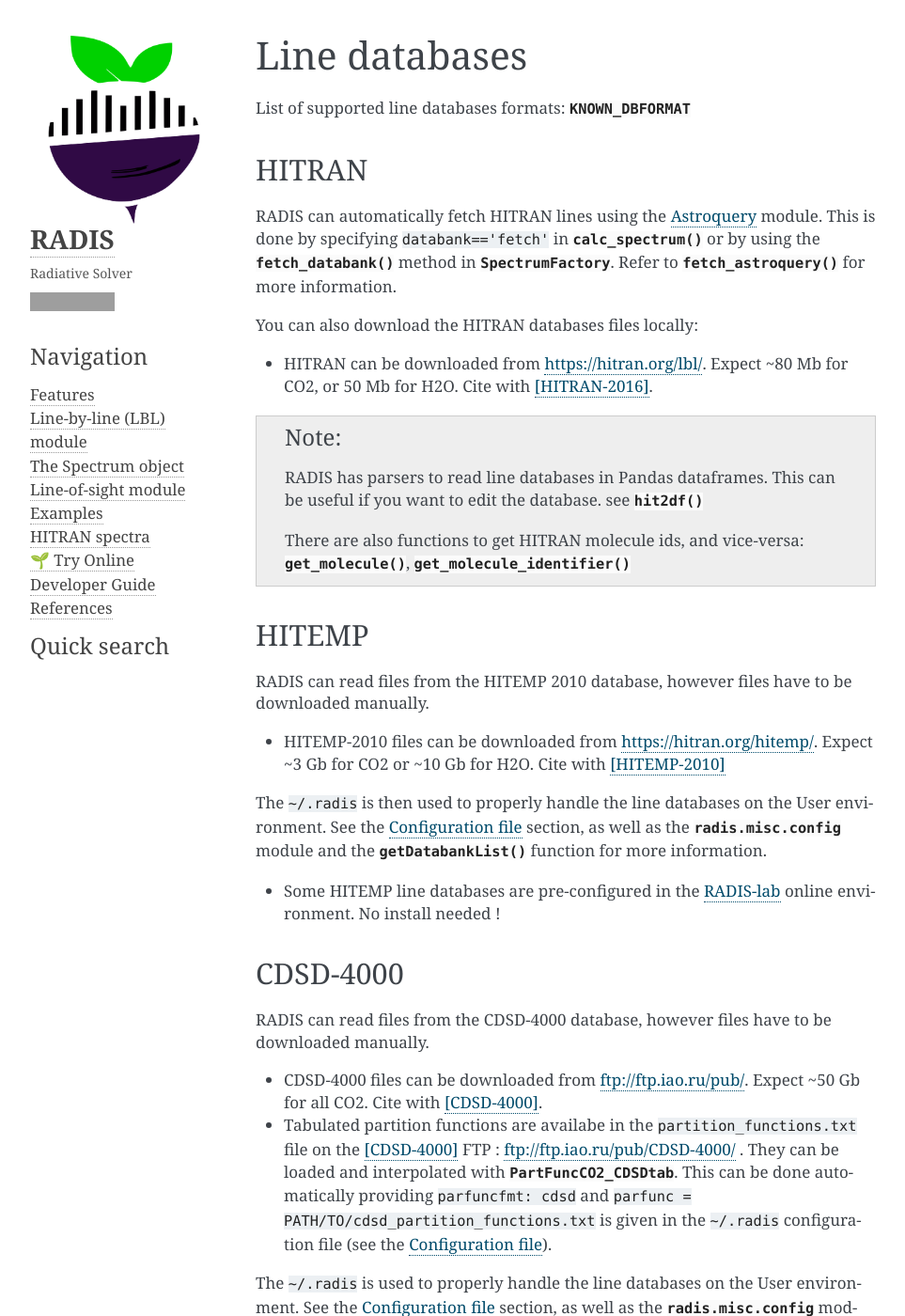
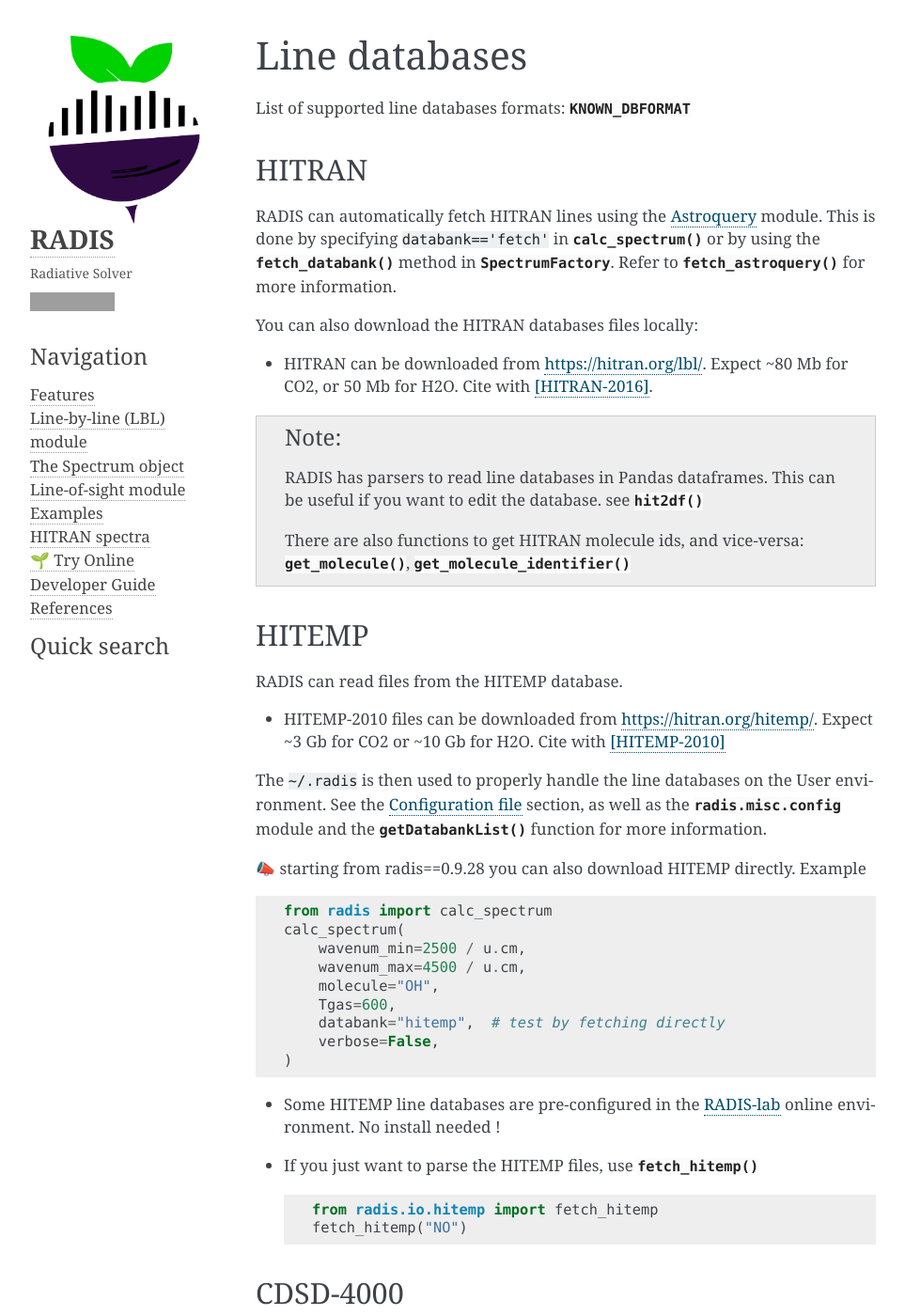
Before and after one commit to radis/radis, a Sphinx documentation site: the page built from docs/lbl/databases.rst, in a window 1280 px wide and 1400 px high. Shown: the whole window at 94% size, without its empty margins (148-1111 px from the left). Built offline with Sphinx 7.4.7, drawn with Linux system fonts in a browser that asks for light colours; pages that are not in the unit, such as notebooks, are missing from menus; comment, search, counter and statistics services are not loaded; grey boxes are pictures that could not be loaded.

Commit message:
(docs) mention automatic HITEMP download feature

```diff
--- a/docs/features/features.rst
+++ b/docs/features/features.rst
@@ -33,8 +33,9 @@ RADIS does *not* include, so far:
 RADIS also features:
 
 - :ref:`High Performances <label_lbl_performance>`: spectra are calculated up to several orders of magnitude faster than equivalent line-by-line codes.
+- In-the-browser calculations (no install needed) : see :ref:`🌱 RADIS Online <label_radis_online>
+- Automatic download of the latest HITRAN and HITEMP databases with :py:func:`~radis.lbl.calc.calc_spectrum`
 - Automatic testing and continuous integration tools for a reliable :ref:`Open-source Development <label_developer_guide>`.
-- In-the-browser `Online Calculations <https://github.com/radis/radis-examples#interactive-examples>`_ (no install needed).
 
 Remarks and request for features can be done on `GitHub <https://github.com/radis/radis/issues>`__ ,
 on the `Q&A forum <https://groups.google.com/forum/#!forum/radis-radiation>`__ or on the Gitter community chat:
--- a/docs/lbl/databases.rst
+++ b/docs/lbl/databases.rst
@@ -32,8 +32,7 @@ You can also download the HITRAN databases files locally:
 HITEMP
 ------
 
-RADIS can read files from the HITEMP 2010 database, however files have to be
-downloaded manually.
+RADIS can read files from the HITEMP database.
 
 - HITEMP-2010 files can be downloaded from https://hitran.org/hitemp/. Expect
   ~3 Gb for CO2 or ~10 Gb for H2O. Cite with [HITEMP-2010]_
@@ -43,8 +42,26 @@ on the User environment. See the :ref:`Configuration file <label_lbl_config_file
 the :py:mod:`radis.misc.config` module and the :py:func:`~radis.misc.config.getDatabankList`
 function for more information.
 
+📣 starting from radis==0.9.28 you can also download HITEMP directly. Example ::
+
+    from radis import calc_spectrum
+    calc_spectrum(
+        wavenum_min=2500 / u.cm,
+        wavenum_max=4500 / u.cm,
+        molecule="OH",
+        Tgas=600,
+        databank="hitemp",  # test by fetching directly
+        verbose=False,
+    )
+
 - Some HITEMP line databases are pre-configured in the :ref:`RADIS-lab <label_radis_lab>` online environment.
   No install needed !
+
+- If you just want to parse the HITEMP files, use :py:func:`~radis.io.hitemp.fetch_hitemp` ::
+
+    from radis.io.hitemp import fetch_hitemp
+    fetch_hitemp("NO")
+
 
 CDSD-4000
 ---------
--- a/docs/lbl/lbl.rst
+++ b/docs/lbl/lbl.rst
@@ -29,8 +29,8 @@ Calculating spectra
 Calculate one molecule spectrum
 -------------------------------
 
-In the following example, we calculate a CO spectrum at equilibirum,
-and plot the transmittance: ::
+In the following example, we calculate a CO spectrum at equilibrium
+from the latest HITRAN database, and plot the transmittance: ::
 
 	s = calc_spectrum(
         		wavenum_min=1900,
@@ -40,6 +40,7 @@ and plot the transmittance: ::
         		molecule='CO',
         		mole_fraction=0.5,
         		isotope=1,
+            databank='hitran'   # or 'hitemp'
     		  	)
 	s.plot('transmittance_noslit')
 
```
Also changed, not shown: docs/index.rst (+7 -0 lines), 1 other file.
